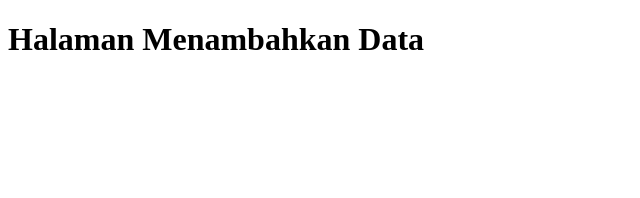
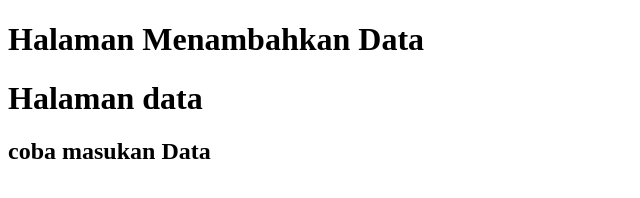
Before and after one commit to HgRayhan08/Soal_Prioritas2_II, a plain HTML site: page Tambah.html in a window 1280 px wide. Shown: the whole page, without its empty margins (0-640 px from the left). Drawn offline with Linux system fonts and the light colour scheme.

Commit message:
uoload text

```diff
--- a/Tambah.html
+++ b/Tambah.html
@@ -8,5 +8,7 @@
   </head>
   <body>
     <h1>Halaman Menambahkan Data</h1>
+    <h1>Halaman data</h1>
+    <h2>coba masukan Data</h2>
   </body>
 </html>
```
